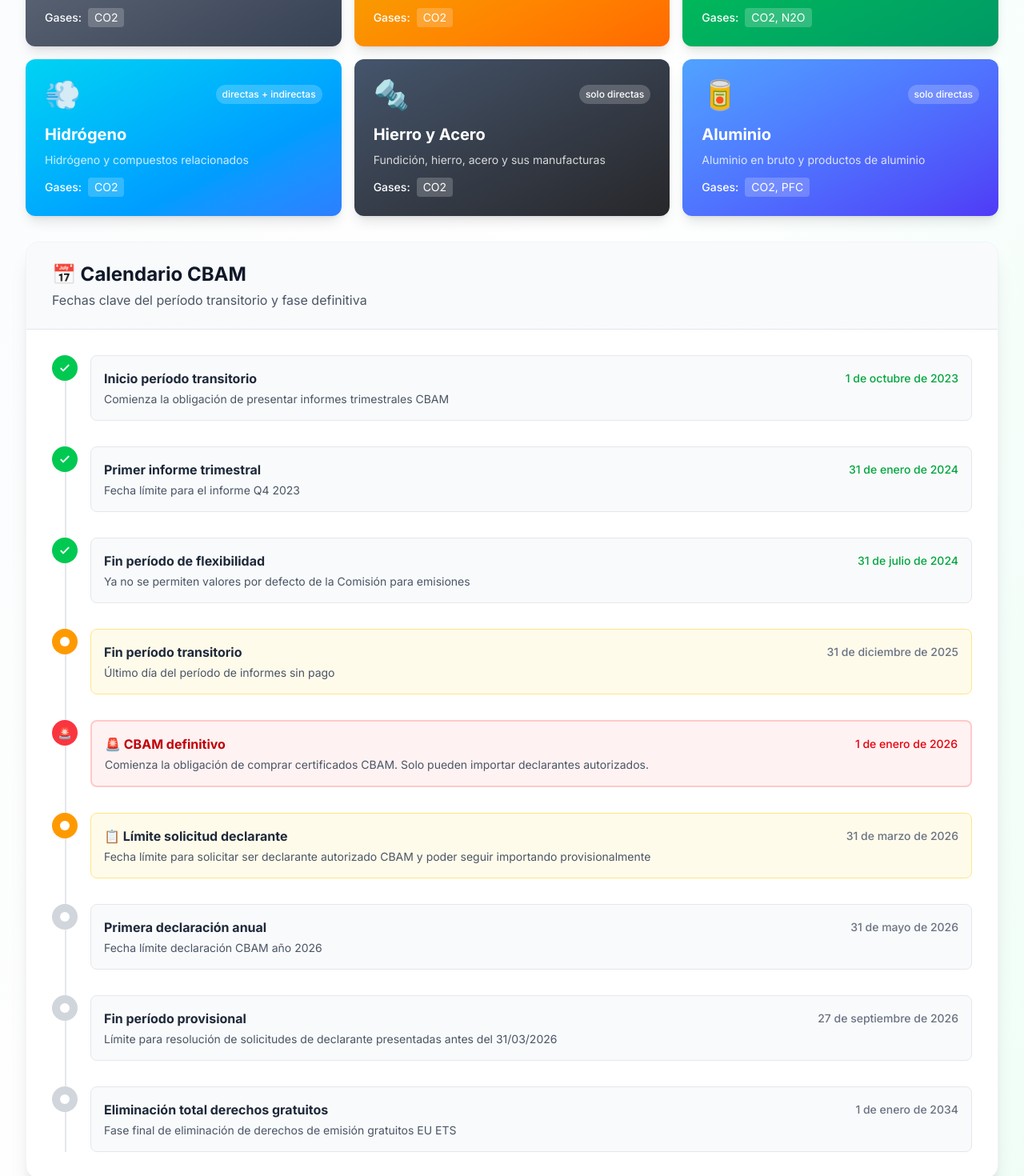
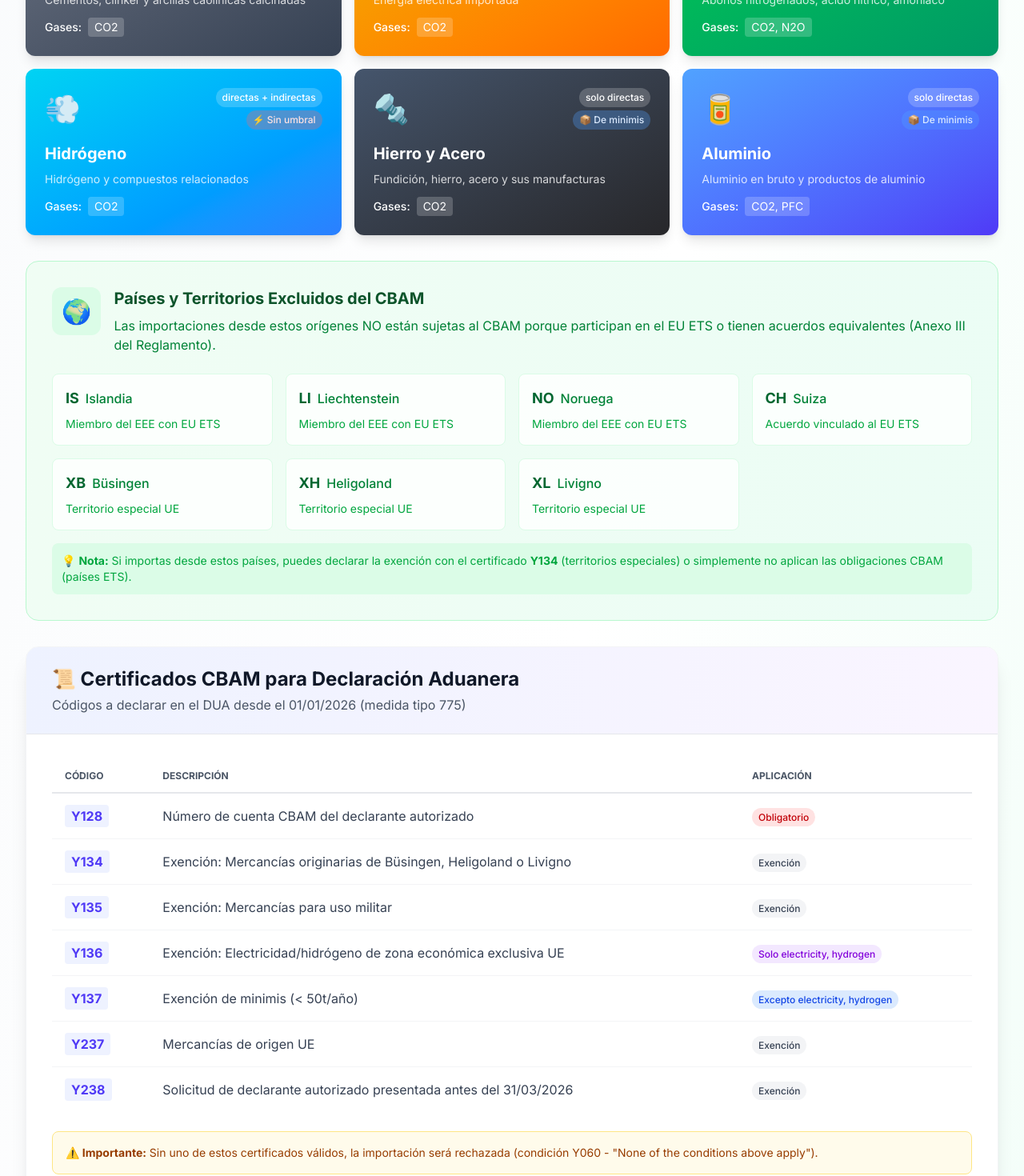
Before and after one commit to carrillowolf/lexaduana, a Next.js app: page /cbam in a window 1280 px wide. Shown: the part 1340-2810 px from the top of the page at 80% size. Built offline with nearby package versions, Linux system fonts and the light colour scheme.

Commit message:
feat: mejorar página CBAM - países excluidos, certificados, indicador de minimis

```diff
--- a/app/cbam/page.js
+++ b/app/cbam/page.js
@@ -8,7 +8,9 @@ import {
   CBAM_TIMELINE,
   getNextDeadline,
   CBAM_THRESHOLD,
-  getCBAMStats
+  getCBAMStats,
+  CBAM_EXCLUDED_COUNTRIES,
+  CBAM_CERTIFICATES
 } from '@/lib/cbamData'
 import CBAMCostSimulator from '@/components/CBAMCostSimulator'
 
@@ -67,7 +69,7 @@ export default function CBAMPage() {
 
             <div className="flex items-center space-x-3">
               <Link
-                href="/"
+                href="/calculadora"
                 className="px-4 py-2 text-sm font-medium text-gray-600 hover:text-[#0A3D5C] hover:bg-gray-50 rounded-lg transition"
               >
                 Calculadora
@@ -226,7 +228,32 @@ export default function CBAMPage() {
                       </div>
                     </div>
 
-                    <div className="mt-6 p-4 bg-amber-50 border border-amber-200 rounded-lg">
+                    {/* NUEVO: Indicador de minimis */}
+                    <div className={`mt-4 p-4 rounded-lg ${
+                      result.deMinimisApplies
+                        ? 'bg-blue-50 border border-blue-200'
+                        : 'bg-purple-50 border border-purple-200'
+                    }`}>
+                      <div className="flex items-center gap-2">
+                        <span className="text-xl">{result.deMinimisApplies ? '📦' : '⚡'}</span>
+                        <div>
+                          <p className={`font-bold ${result.deMinimisApplies ? 'text-blue-800' : 'text-purple-800'}`}>
+                            {result.deMinimisApplies
+                              ? `Exención de minimis APLICABLE (< ${CBAM_THRESHOLD.massThreshold}t/año)`
+                              : 'Exención de minimis NO APLICABLE'
+                            }
+                          </p>
+                          <p className={`text-sm ${result.deMinimisApplies ? 'text-blue-600' : 'text-purple-600'}`}>
+                            {result.deMinimisApplies
+                              ? 'Si importas menos de 50 toneladas anuales de este sector, puedes estar exento (certificado Y137)'
+                              : 'La electricidad e hidrógeno no tienen umbral de minimis - siempre aplican obligaciones CBAM'
+                            }
+                          </p>
+                        </div>
+                      </div>
+                    </div>
+
+                    <div className="mt-4 p-4 bg-amber-50 border border-amber-200 rounded-lg">
                       <h4 className="font-bold text-amber-800 mb-2">📋 Obligaciones</h4>
                       <ul className="text-amber-700 text-sm space-y-1">
                         <li>• <strong>Hasta 31/12/2025:</strong> Presentar informes trimestrales (sin pago)</li>
@@ -257,6 +284,7 @@ export default function CBAMPage() {
 
         {/* Simulador de Coste */}
         <CBAMCostSimulator />
+
         {/* Sectores Afectados */}
         <div>
           <h2 className="text-2xl font-bold text-gray-900 mb-6">
@@ -270,9 +298,19 @@ export default function CBAMPage() {
               >
                 <div className="flex items-center justify-between mb-4">
                   <span className="text-4xl">{sector.icon}</span>
-                  <span className="px-2 py-1 bg-white/20 rounded-full text-xs font-medium">
-                    {sector.emissions}
-                  </span>
+                  <div className="flex flex-col items-end gap-1">
+                    <span className="px-2 py-1 bg-white/20 rounded-full text-xs font-medium">
+                      {sector.emissions}
+                    </span>
+                    {/* NUEVO: Badge de minimis */}
+                    <span className={`px-2 py-1 rounded-full text-xs font-medium ${
+                      sector.deMinimisApplies
+                        ? 'bg-blue-400/30 text-blue-100'
+                        : 'bg-red-400/30 text-red-100'
+                    }`}>
+                      {sector.deMinimisApplies ? '📦 De minimis' : '⚡ Sin umbral'}
+                    </span>
+                  </div>
                 </div>
                 <h3 className="text-xl font-bold mb-2">{sector.name}</h3>
                 <p className="text-white/80 text-sm mb-3">{sector.description}</p>
@@ -282,6 +320,108 @@ export default function CBAMPage() {
                 </div>
               </div>
             ))}
+          </div>
+        </div>
+
+        {/* NUEVO: Países Excluidos */}
+        <div className="bg-gradient-to-r from-green-50 to-emerald-50 rounded-2xl border border-green-200 p-8">
+          <div className="flex items-start gap-4 mb-6">
+            <div className="p-3 bg-green-100 rounded-xl">
+              <span className="text-3xl">🌍</span>
+            </div>
+            <div>
+              <h3 className="text-xl font-bold text-green-900 mb-2">
+                Países y Territorios Excluidos del CBAM
+              </h3>
+              <p className="text-green-700">
+                Las importaciones desde estos orígenes NO están sujetas al CBAM porque participan
+                en el EU ETS o tienen acuerdos equivalentes (Anexo III del Reglamento).
+              </p>
+            </div>
+          </div>
+
+          <div className="grid sm:grid-cols-2 lg:grid-cols-4 gap-4">
+            {CBAM_EXCLUDED_COUNTRIES.map((country) => (
+              <div key={country.code} className="bg-white/80 p-4 rounded-lg border border-green-100">
+                <div className="flex items-center gap-2 mb-2">
+                  <span className="text-lg font-bold text-green-800">{country.code}</span>
+                  <span className="text-green-700 font-medium">{country.name}</span>
+                </div>
+                <p className="text-sm text-green-600">{country.reason}</p>
+              </div>
+            ))}
+          </div>
+
+          <p className="mt-4 text-sm text-green-600 bg-green-100 p-3 rounded-lg">
+            💡 <strong>Nota:</strong> Si importas desde estos países, puedes declarar la exención
+            con el certificado <strong>Y134</strong> (territorios especiales) o simplemente no aplican
+            las obligaciones CBAM (países ETS).
+          </p>
+        </div>
+
+        {/* NUEVO: Certificados Necesarios */}
+        <div className="bg-white rounded-2xl shadow-xl border border-gray-100 overflow-hidden">
+          <div className="bg-gradient-to-r from-indigo-50 to-purple-50 px-8 py-6 border-b border-gray-200">
+            <h2 className="text-2xl font-bold text-gray-900 mb-1">
+              📜 Certificados CBAM para Declaración Aduanera
+            </h2>
+            <p className="text-gray-600">
+              Códigos a declarar en el DUA desde el 01/01/2026 (medida tipo 775)
+            </p>
+          </div>
+
+          <div className="p-8">
+            <div className="overflow-x-auto">
+              <table className="w-full">
+                <thead>
+                  <tr className="border-b-2 border-gray-200">
+                    <th className="px-4 py-3 text-left text-xs font-bold text-gray-600 uppercase">Código</th>
+                    <th className="px-4 py-3 text-left text-xs font-bold text-gray-600 uppercase">Descripción</th>
+                    <th className="px-4 py-3 text-left text-xs font-bold text-gray-600 uppercase">Aplicación</th>
+                  </tr>
+                </thead>
+                <tbody className="divide-y divide-gray-100">
+                  {Object.values(CBAM_CERTIFICATES).map((cert) => (
+                    <tr key={cert.code} className="hover:bg-gray-50">
+                      <td className="px-4 py-4">
+                        <span className="font-mono font-bold text-indigo-600 bg-indigo-50 px-2 py-1 rounded">
+                          {cert.code}
+                        </span>
+                      </td>
+                      <td className="px-4 py-4 text-gray-700">
+                        {cert.description}
+                      </td>
+                      <td className="px-4 py-4">
+                        {cert.required ? (
+                          <span className="px-2 py-1 bg-red-100 text-red-700 rounded-full text-xs font-medium">
+                            Obligatorio
+                          </span>
+                        ) : cert.appliesTo ? (
+                          <span className="px-2 py-1 bg-purple-100 text-purple-700 rounded-full text-xs font-medium">
+                            Solo {cert.appliesTo.join(', ')}
+                          </span>
+                        ) : cert.notAppliesTo ? (
+                          <span className="px-2 py-1 bg-blue-100 text-blue-700 rounded-full text-xs font-medium">
+                            Excepto {cert.notAppliesTo.join(', ')}
+                          </span>
+                        ) : (
+                          <span className="px-2 py-1 bg-gray-100 text-gray-700 rounded-full text-xs font-medium">
+                            Exención
+                          </span>
+                        )}
+                      </td>
+                    </tr>
+                  ))}
+                </tbody>
+              </table>
+            </div>
+
+            <div className="mt-6 p-4 bg-amber-50 border border-amber-200 rounded-lg">
+              <p className="text-amber-800 text-sm">
+                <strong>⚠️ Importante:</strong> Sin uno de estos certificados válidos, la importación
+                será rechazada (condición Y060 - "None of the conditions above apply").
+              </p>
+            </div>
           </div>
         </div>
 
@@ -371,12 +511,15 @@ export default function CBAMPage() {
                 <strong>{CBAM_THRESHOLD.massThreshold} toneladas</strong> de mercancías CBAM
                 están exentos de las obligaciones del mecanismo.
               </p>
-              <div className="flex items-center gap-4 text-sm">
+              <div className="flex flex-wrap items-center gap-4 text-sm">
                 <span className="px-3 py-1 bg-blue-100 text-blue-700 rounded-full font-medium">
                   Umbral: {CBAM_THRESHOLD.massThreshold}t/año
                 </span>
                 <span className="px-3 py-1 bg-blue-100 text-blue-700 rounded-full font-medium">
-                  Objetivo: {(CBAM_THRESHOLD.emissionsTarget * 100).toFixed(0)}% emisiones cubiertas
+                  Certificado: Y137
+                </span>
+                <span className="px-3 py-1 bg-purple-100 text-purple-700 rounded-full font-medium">
+                  ⚡ No aplica a: Electricidad, Hidrógeno
                 </span>
               </div>
             </div>
@@ -435,7 +578,7 @@ export default function CBAMPage() {
             <ul className="space-y-3">
               <li>
                 <Link
-                  href="/"
+                  href="/calculadora"
                   className="flex items-center gap-2 text-emerald-600 hover:text-emerald-800"
                 >
                   <span>🧮</span>
@@ -474,7 +617,7 @@ export default function CBAMPage() {
             automáticas de productos afectados por CBAM.
           </p>
           <Link
-            href="/"
+            href="/calculadora"
             className="inline-flex items-center px-8 py-3 bg-white text-[#0A3D5C] font-bold rounded-xl hover:bg-gray-100 transition-colors"
           >
             <svg className="w-5 h-5 mr-2" fill="none" stroke="currentColor" viewBox="0 0 24 24">
```
